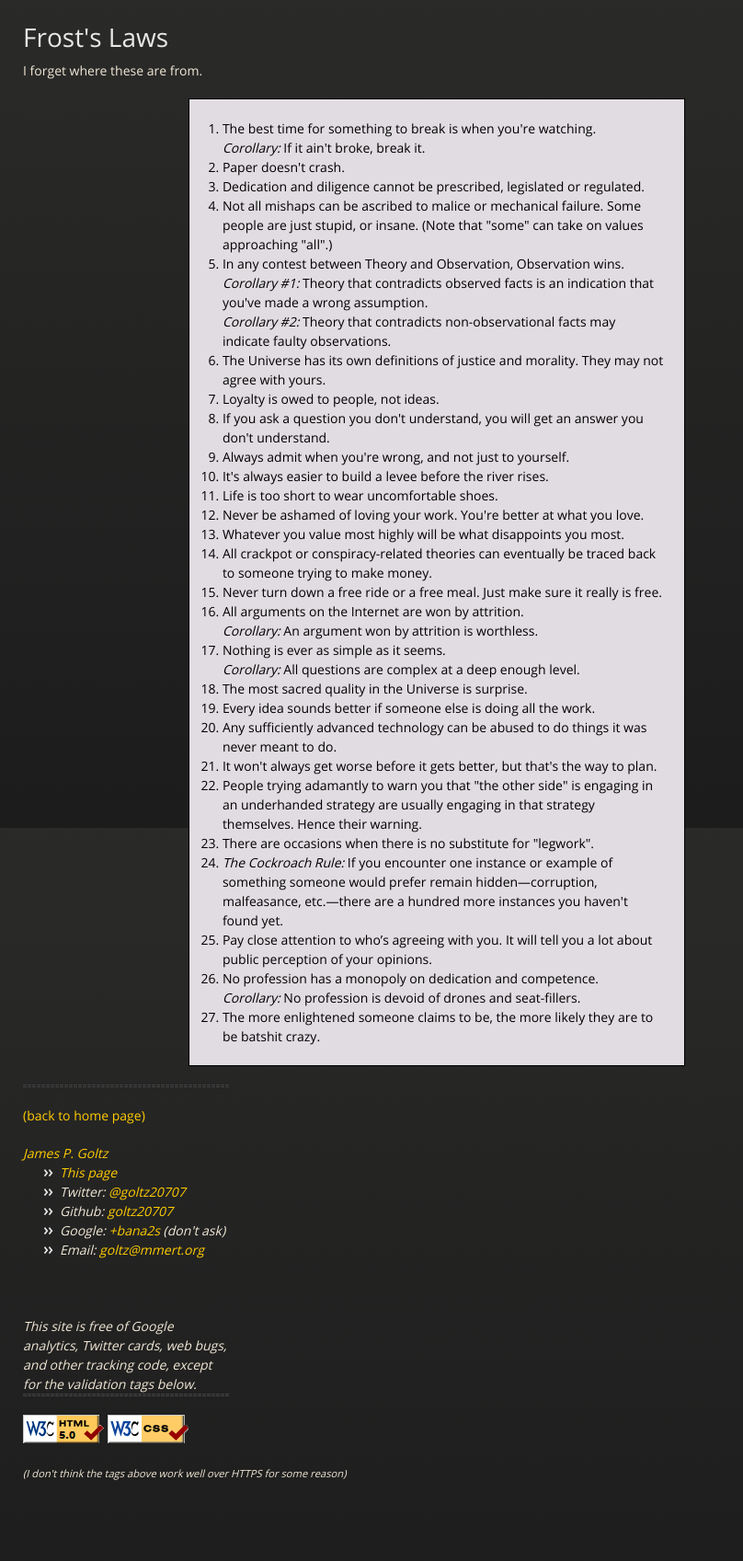
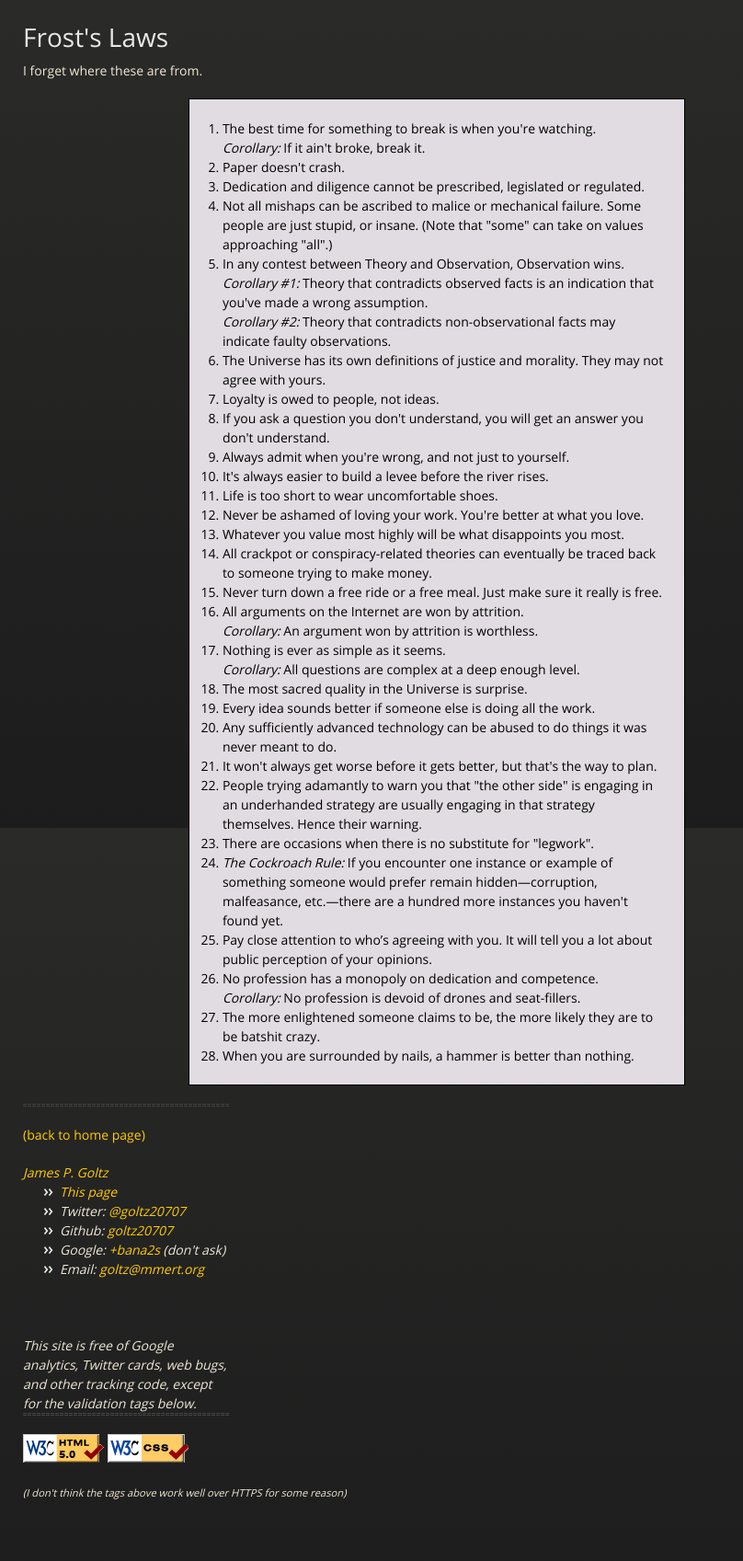
Before and after one commit to goltz20707/goltz20707.github.io, a Jekyll site: the page built from laws.html, in a window 1280 px wide. Shown: the whole page at 92% size, without its empty margins (0-808 px from the left). Built offline with Jekyll 4.4.1, drawn with Linux system fonts in a browser that asks for light colours; before the commit the page ends 1676 px from its top, so only the background shows below that.

Commit message:
Added hammer/nail law.

```diff
--- a/laws.html
+++ b/laws.html
@@ -68,4 +68,6 @@ title: "Frost's Laws"
 	seat-fillers.</li>
       <li>The more enlightened someone claims to be, the more likely
 	they are to be batshit crazy.</li>
+      <li>When you are surrounded by nails, a hammer is better than
+	nothing.</li>
     </ol>
```
